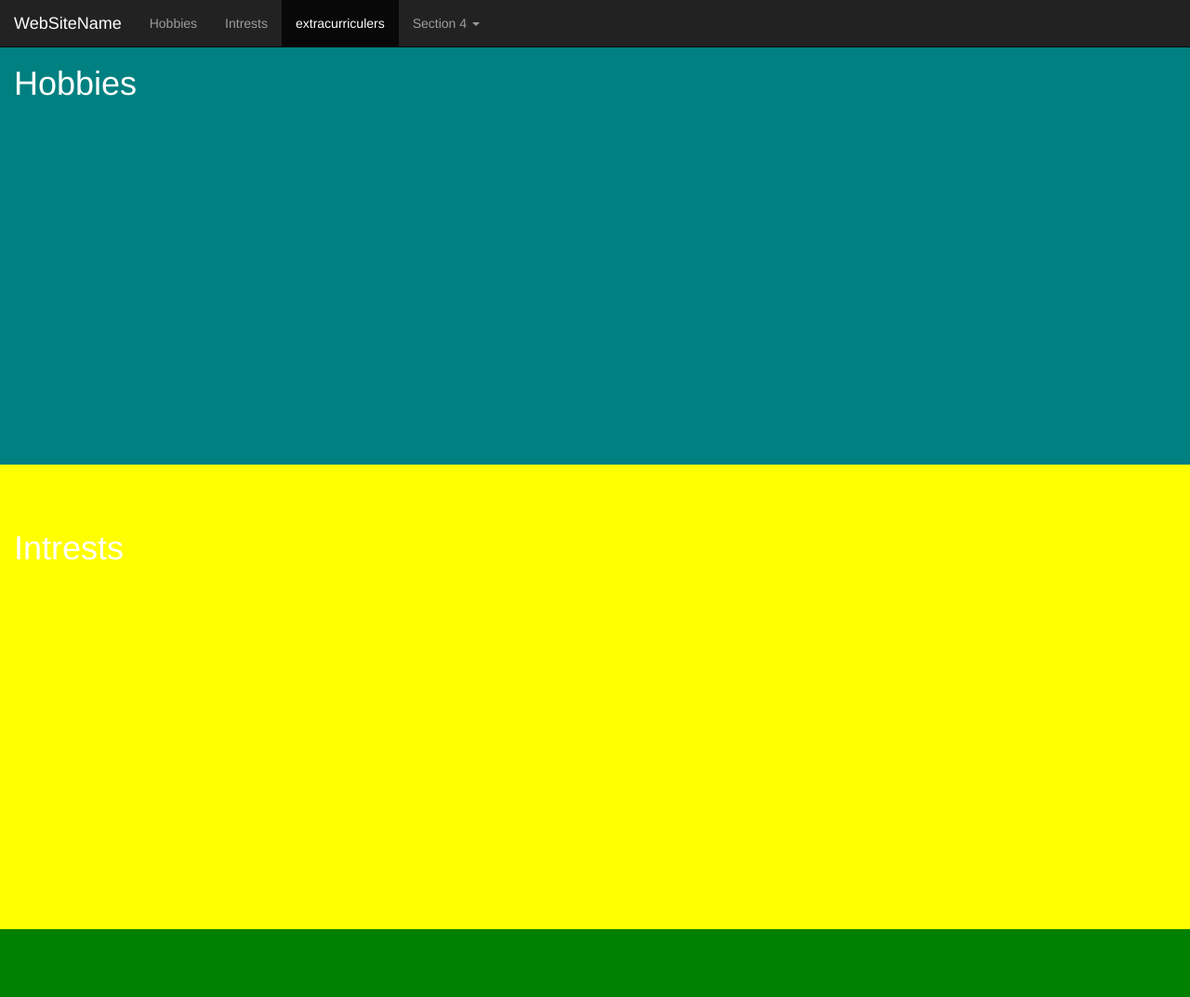
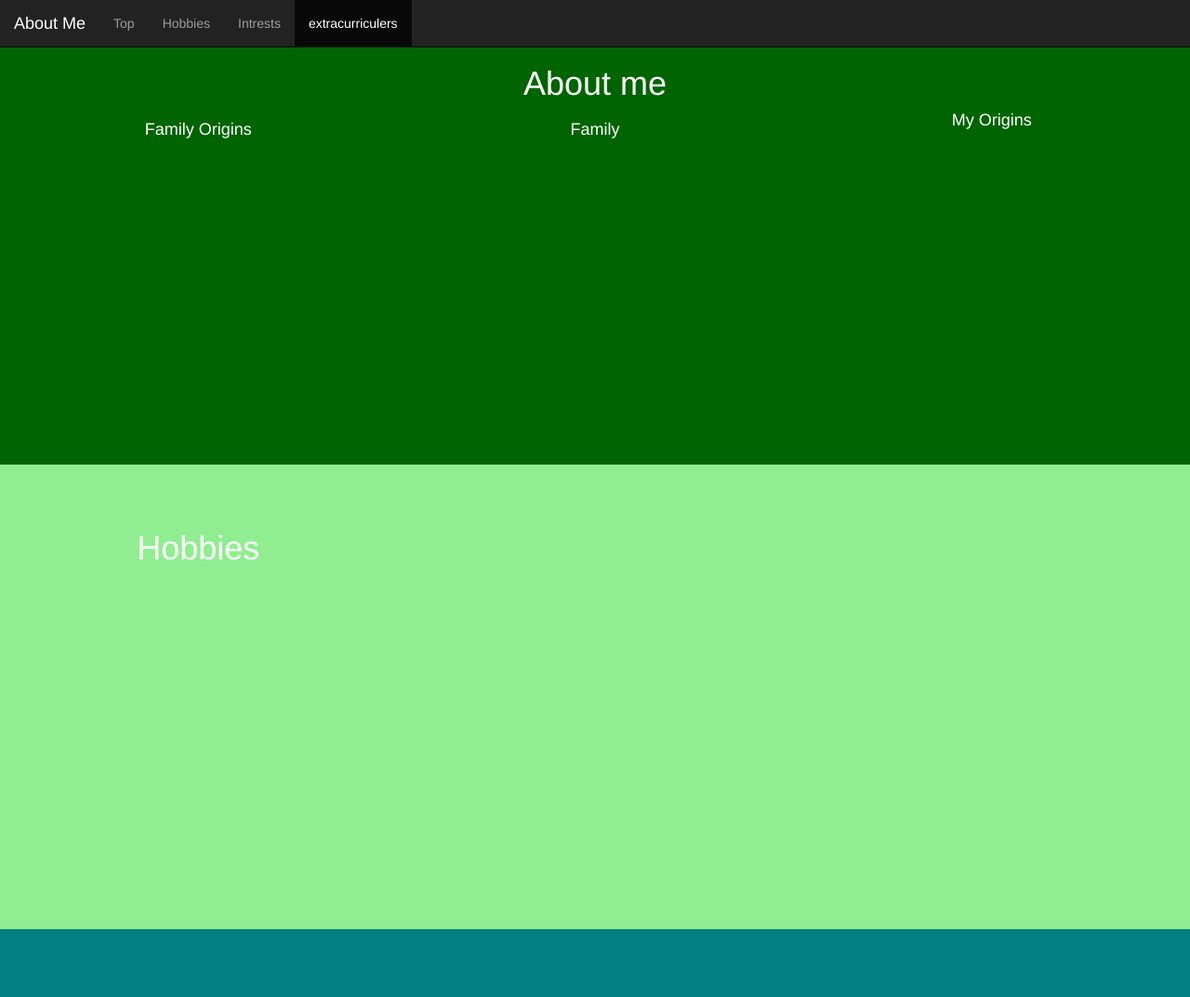
Before and after one commit to asbabiarz/esc1819-1, a plain HTML site: page webFinal/index.html in a window 1280 px wide. Shown: the top 1073 px of the page at 93% size. Drawn offline with nearby package versions, Linux system fonts and the light colour scheme.

Commit message:
Second Push About Me

```diff
--- a/webFinal/index.html
+++ b/webFinal/index.html
@@ -8,16 +8,23 @@
   <script src="https://ajax.googleapis.com/ajax/libs/jquery/3.3.1/jquery.min.js"></script>
   <script src="https://maxcdn.bootstrapcdn.com/bootstrap/3.4.0/js/bootstrap.min.js"></script>
   <style>
+
   body {
-      position: relative;
-  }
-  #section1 {padding-top:50px;height:500px;color: #fff; background-color: teal;}
-  #section2 {padding-top:50px;height:500px;color: #fff; background-color: yellow;}
-  #section3 {padding-top:50px;height:500px;color: #fff; background-color: green;}
-  #section41 {padding-top:50px;height:500px;color: #fff; background-color:blue;}
-  #section42 {padding-top:50px;height:500px;color: #fff; background-color: grey;}
+      position: relative; }
+  #intro    {padding-top:50px;height:500px;color: #fff; background-color:darkgreen;text-align:center}
+  #section1 {padding-top:50px;height:500px;color: #fff; background-color:lightgreen;text-align:center}
+  #section2 {padding-top:50px;height:500px;color: #fff; background-color: teal;text-align:center}
+  #section3 {padding-top:50px;height:500px;color: #fff; background-color: green;text-align:center}
+ .center {
+  display: block;
+  margin-left: auto;
+  margin-right: auto;
+  width: 50%;
+}
   </style>
 </head>
+
+
 <body data-spy="scroll" data-target=".navbar" data-offset="50">
 <!-- Navbar -->
 <nav class="navbar navbar-inverse navbar-fixed-top">
@@ -27,16 +34,20 @@
           <span class="icon-bar"></span>
           <span class="icon-bar"></span>
           <span class="icon-bar"></span>
+           <span class="icon-bar"></span>
+
       </button>
-      <a class="navbar-brand" href="#">WebSiteName</a>
+      <a class="navbar-brand" href="#">About Me</a>
     </div>
     <div>
       <div class="collapse navbar-collapse" id="myNavbar">
         <ul class="nav navbar-nav">
+
+          <li><a href="#intro">Top</a></li>
           <li><a href="#section1">Hobbies</a></li>
           <li><a href="#section2">Intrests</a></li>
-          <li><a href="#section3">extracurriculers </a></li>
-          <li class="dropdown"><a class="dropdown-toggle" data-toggle="dropdown" href="#">Section 4 <span class="caret"></span></a>
+          <li><a href="#section3">extracurriculers</a></li>
+
             <ul class="dropdown-menu">
 
             </ul>
@@ -47,20 +58,54 @@
   </div>
 </nav>
 <!-- end of navbar-->
+<!-- Start of Intro and Hobbies-->
+
+
+ <div id="intro" class="container-fluid">
+   <div class="row">
+     <h1 class="center">About me</h1>
+
+     <div class="col-lg-4">
+        <h4>
+          Family Origins
+        </h4>
+    </div>
+
+    <div class="col-lg-4">
+        <h4>
+          Family
+        </h4>
+    </div>
+
+    <div clas="col-lg-4">
+        <h4>
+          My Origins
+        </h4>
+    </div>
+    </div>
+  </div>
+</div>
+
 <div id="section1" class="container-fluid">
-  <h1>Hobbies</h1>
-  <p></p>
+  <div class="row">
+    <div class="col-lg-4">
+      <h1 class="center">Hobbies</h1>
 
+    </div>
+  </div>
 </div>
+
 <div id="section2" class="container-fluid">
+
   <h1>Intrests</h1>
   <p></p>
 
 </div>
 <div id="section3" class="container-fluid">
-  <h1></h1>
+  <h1>Extra curriculers </h1>
   <p></p>
 </div>
 
+
 </body>
 </html>
```
Also changed, not shown: webFinal/images/download.jpg (added).
